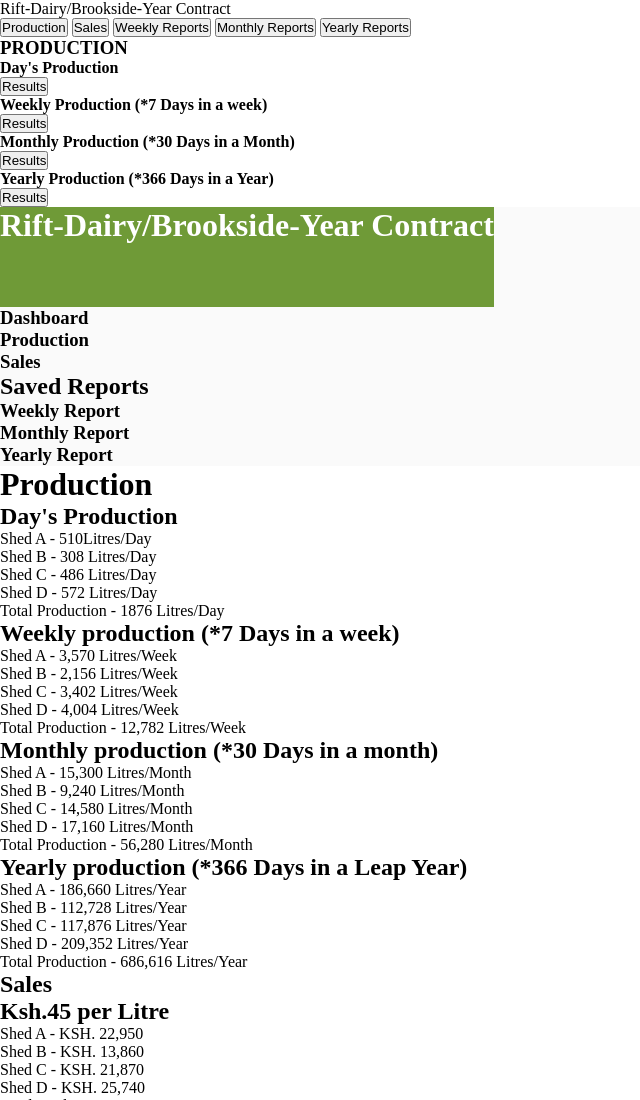
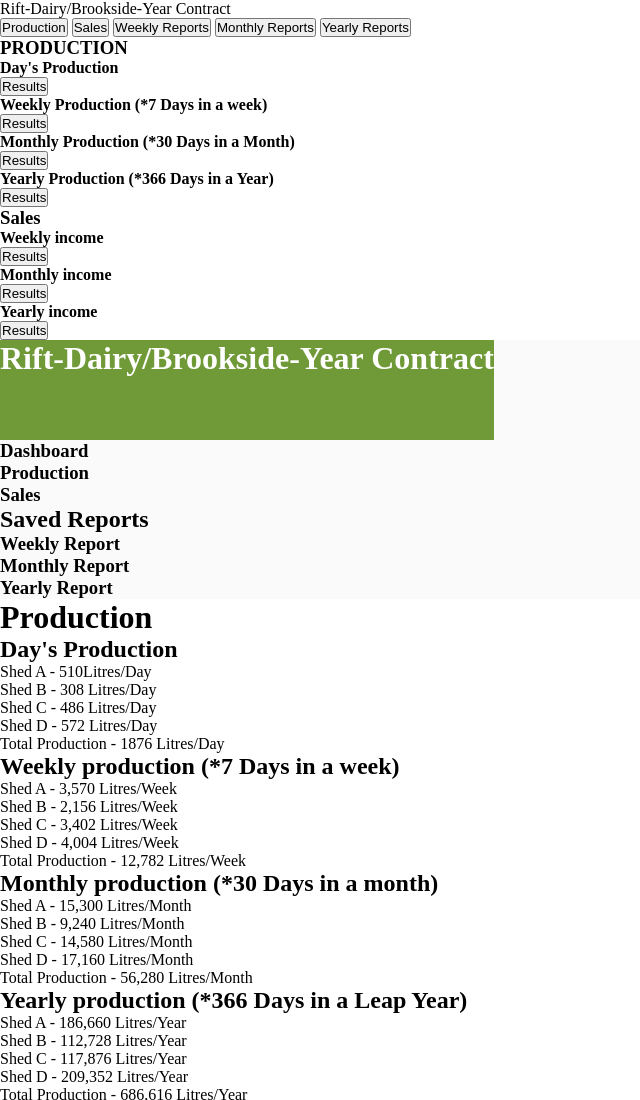
Before and after one commit to Rlynette/Rift-Dairy, a plain HTML site: page index.html in a window 1280 px wide. Shown: the top 1100 px of the page, without its empty margins (0-640 px from the left). Drawn offline with Linux system fonts and the light colour scheme.

Commit message:
edit tab contentr

```diff
--- a/index.html
+++ b/index.html
@@ -46,7 +46,21 @@
             </button>
       </div>
 
-
+      <div id="Sales" class="tabcontent">
+        <h3>Sales</h3>
+        <h4 class="results" id="weeklysales">Weekly income</h4>
+        <button onclick="incomeOverTime()">
+            <p>Results</p>
+        </button>
+        <h4 class="results" id="monthlysales">Monthly income</h4>
+        <button onclick="incomeOverTime()">
+            <p>Results</p>
+        </button>
+        <h4 class="results" id="yearlysales">Yearly income</h4>
+        <button onclick="incomeOverTime()">
+            <p>Results</p>
+        </button>
+      </div>
 
 
 
```
